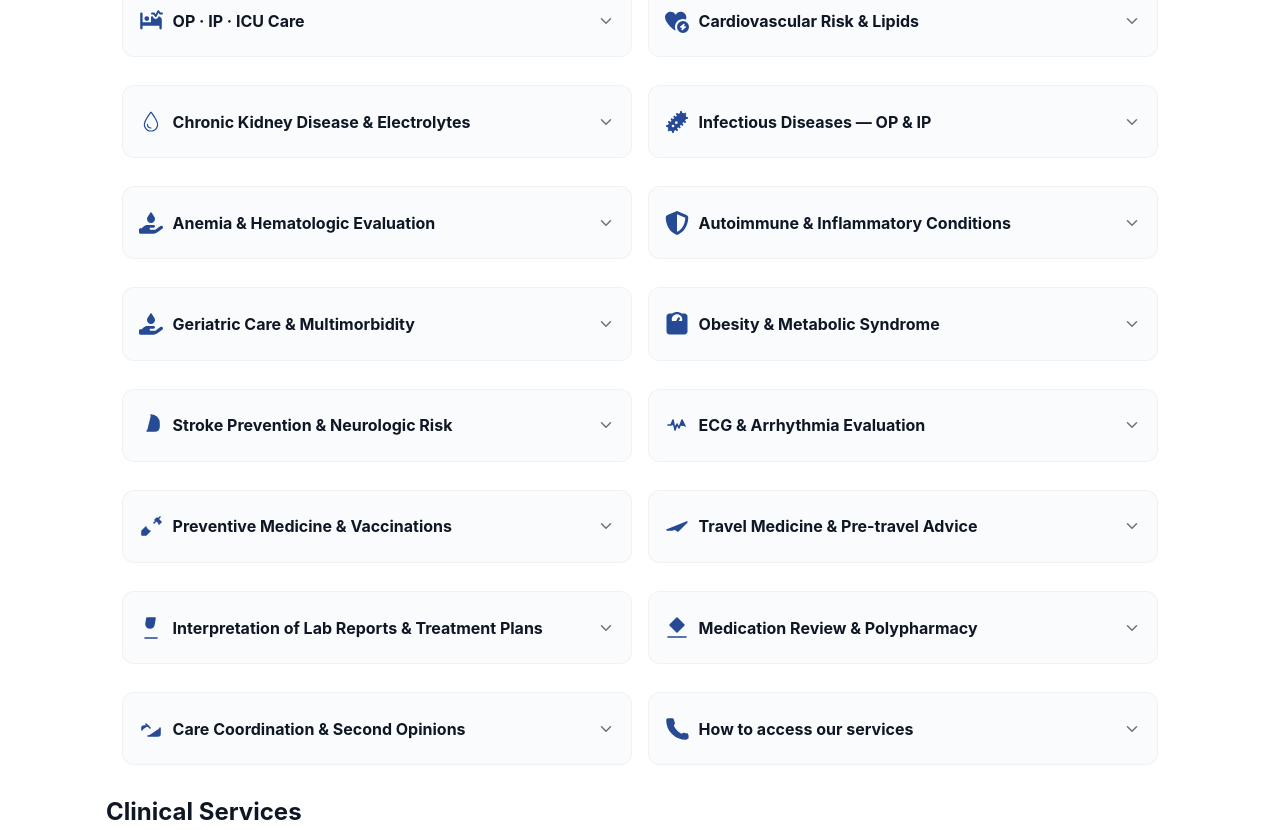
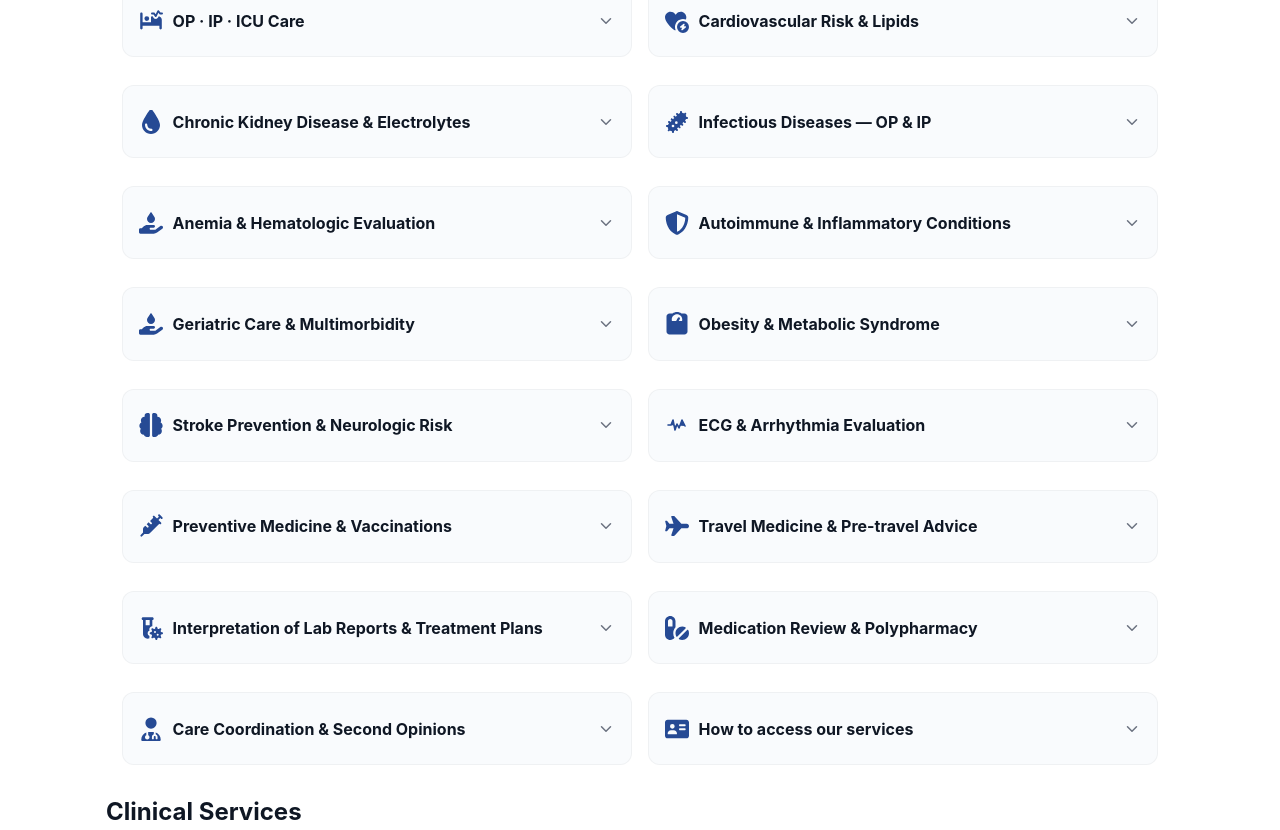
Before and after one commit to drrajarameshd/rr, a Jekyll site: the page services.html, which Jekyll copies as it is, in a window 1280 px wide. Shown: the part 1011-1841 px from the top of the page. Built offline with Jekyll 4.4.1, drawn with Linux system fonts in a browser that asks for light colours.

Commit message:
Update services.html

```diff
--- a/services.html
+++ b/services.html
@@ -269,7 +269,7 @@
     <summary class="rr-services__summary">
       <span class="rr-icon" aria-hidden="true">
         <!-- kidney icon -->
-       <svg xmlns="http://www.w3.org/2000/svg" viewBox="0 0 640 640"><!--!Font Awesome Free v7.0.1 by @fontawesome - https://fontawesome.com License - https://fontawesome.com/license/free Copyright 2025 Fonticons, Inc.--><path d="M320 544C231.6 544 160 472.4 160 384C160 367.6 166.2 343.8 178.5 314.2C190.5 285.3 207.1 253.7 225.3 222.8C261.3 161.4 301.9 104.7 320 80.1C338.1 104.7 378.7 161.4 414.7 222.8C432.9 253.8 449.5 285.3 461.5 314.2C473.8 343.8 480 367.6 480 384C480 472.4 408.4 544 320 544zM128 384C128 490 214 576 320 576C426 576 512 490 512 384C512 292.8 381.8 109.9 345.4 60.5C339.5 52.5 330.2 48 320.2 48L319.8 48C309.8 48 300.5 52.5 294.6 60.5C258.2 109.9 128 292.8 128 384zM240 384C240 375.2 232.8 368 224 368C215.2 368 208 375.2 208 384C208 445.9 258.1 496 320 496C328.8 496 336 488.8 336 480C336 471.2 328.8 464 320 464C275.8 464 240 428.2 240 384z"/></svg>
+       <svg xmlns="http://www.w3.org/2000/svg" viewBox="0 0 384 512"><!--!Font Awesome Free v7.0.1 by @fontawesome - https://fontawesome.com License - https://fontawesome.com/license/free Copyright 2025 Fonticons, Inc.--><path d="M192 512C86 512 0 426 0 320 0 228.8 130.2 45.9 166.6-3.5 172.5-11.5 181.8-16 191.8-16l.4 0c10 0 19.3 4.5 25.2 12.5 36.4 49.4 166.6 232.3 166.6 323.5 0 106-86 192-192 192zM112 312c0-13.3-10.7-24-24-24s-24 10.7-24 24c0 75.1 60.9 136 136 136 13.3 0 24-10.7 24-24s-10.7-24-24-24c-48.6 0-88-39.4-88-88z"/></svg>
       </span>
       Chronic Kidney Disease & Electrolytes
     </summary>
@@ -356,7 +356,7 @@
     <summary class="rr-services__summary">
       <span class="rr-icon" aria-hidden="true">
         <!-- brain / stroke prevention -->
-        <svg viewBox="0 0 24 24" width="20" height="20" fill="none" stroke="currentColor" stroke-width="1.6" stroke-linecap="round" stroke-linejoin="round"><path d="M12 2a8 8 0 0 1 8 8v4a4 4 0 0 1-4 4H8"/></svg>
+        <svg xmlns="http://www.w3.org/2000/svg" viewBox="0 0 512 512"><!--!Font Awesome Free v7.0.1 by @fontawesome - https://fontawesome.com License - https://fontawesome.com/license/free Copyright 2025 Fonticons, Inc.--><path d="M120 56c0-30.9 25.1-56 56-56l24 0c17.7 0 32 14.3 32 32l0 448c0 17.7-14.3 32-32 32l-32 0c-29.8 0-54.9-20.4-62-48-.7 0-1.3 0-2 0-44.2 0-80-35.8-80-80 0-18 6-34.6 16-48-19.4-14.6-32-37.8-32-64 0-30.9 17.6-57.8 43.2-71.1-7.1-12-11.2-26-11.2-40.9 0-44.2 35.8-80 80-80l0-24zm272 0l0 24c44.2 0 80 35.8 80 80 0 15-4.1 29-11.2 40.9 25.7 13.3 43.2 40.1 43.2 71.1 0 26.2-12.6 49.4-32 64 10 13.4 16 30 16 48 0 44.2-35.8 80-80 80-.7 0-1.3 0-2 0-7.1 27.6-32.2 48-62 48l-32 0c-17.7 0-32-14.3-32-32l0-448c0-17.7 14.3-32 32-32l24 0c30.9 0 56 25.1 56 56z"/></svg>
       </span>
       Stroke Prevention & Neurologic Risk
     </summary>
@@ -385,7 +385,7 @@
     <summary class="rr-services__summary">
       <span class="rr-icon" aria-hidden="true">
         <!-- syringe / vaccine -->
-        <svg viewBox="0 0 24 24" width="20" height="20" fill="none" stroke="currentColor" stroke-width="1.6" stroke-linecap="round" stroke-linejoin="round"><path d="M21 3l-6 6"/><path d="M7 13l-4 4v4h4l4-4"/><path d="M16 6l2-2 4 4-2 2"/></svg>
+        <svg xmlns="http://www.w3.org/2000/svg" viewBox="0 0 576 512"><!--!Font Awesome Free v7.0.1 by @fontawesome - https://fontawesome.com License - https://fontawesome.com/license/free Copyright 2025 Fonticons, Inc.--><path d="M497.5-17c-9.4-9.4-24.6-9.4-33.9 0s-9.4 24.6 0 33.9l15 15-46.1 46.1-63-63c-9.4-9.4-24.6-9.4-33.9 0s-9.4 24.6 0 33.9l7 7-78.1 78.1 41 41c9.4 9.4 9.4 24.6 0 33.9s-24.6 9.4-33.9 0l-41-41-46.1 46.1 41 41c9.4 9.4 9.4 24.6 0 33.9s-24.6 9.4-33.9 0l-41-41-37.7 37.7c-10.5 10.5-16.4 24.7-16.4 39.6l0 88.8-57 57c-9.4 9.4-9.4 24.6 0 33.9s24.6 9.4 33.9 0l57-57 88.8 0c14.9 0 29.1-5.9 39.6-16.4l229.7-229.7 7 7c9.4 9.4 24.6 9.4 33.9 0s9.4-24.6 0-33.9l-63-63 46.1-46.1 15 15c9.4 9.4 24.6 9.4 33.9 0s9.4-24.6 0-33.9l-64-64z"/></svg>
       </span>
       Preventive Medicine & Vaccinations
     </summary>
@@ -399,7 +399,7 @@
     <summary class="rr-services__summary">
       <span class="rr-icon" aria-hidden="true">
         <!-- plane / travel -->
-        <svg viewBox="0 0 24 24" width="20" height="20" fill="none" stroke="currentColor" stroke-width="1.6" stroke-linecap="round" stroke-linejoin="round"><path d="M2 16l20-8-9 9-3-2-3 1z"/></svg>
+        <svg xmlns="http://www.w3.org/2000/svg" viewBox="0 0 576 512"><!--!Font Awesome Free v7.0.1 by @fontawesome - https://fontawesome.com License - https://fontawesome.com/license/free Copyright 2025 Fonticons, Inc.--><path d="M520 200c30.9 0 56 25.1 56 56s-25.1 56-56 56l-127.3 0-159.2 173.6c-6.1 6.6-14.6 10.4-23.6 10.4l-43.7 0c-10.9 0-18.6-10.7-15.2-21.1l54.3-162.9-99.7 0-52.8 66c-3 3.8-7.6 6-12.5 6l-19.8 0c-10.4 0-18-9.8-15.5-19.9L32 256 5 147.9C2.4 137.8 10.1 128 20.5 128l19.8 0c4.9 0 9.5 2.2 12.5 6l52.8 66 99.7 0-54.3-162.9C147.6 26.7 155.3 16 166.2 16l43.7 0c9 0 17.5 3.8 23.6 10.4L392.7 200 520 200z"/></svg>
       </span>
       Travel Medicine & Pre-travel Advice
     </summary>
@@ -413,7 +413,7 @@
     <summary class="rr-services__summary">
       <span class="rr-icon" aria-hidden="true">
         <!-- test tube / lab -->
-        <svg viewBox="0 0 24 24" width="20" height="20" fill="none" stroke="currentColor" stroke-width="1.6" stroke-linecap="round" stroke-linejoin="round"><path d="M8 2h8l-1 6a4 4 0 0 1-8 0L8 2z"/><path d="M6 22h12"/></svg>
+        <svg xmlns="http://www.w3.org/2000/svg" viewBox="0 0 576 512"><!--!Font Awesome Free v7.0.1 by @fontawesome - https://fontawesome.com License - https://fontawesome.com/license/free Copyright 2025 Fonticons, Inc.--><path d="M64 32C64 14.3 78.3 0 96 0L320 0c17.7 0 32 14.3 32 32s-14.3 32-32 32l0 151.7c-18.5 0-37 7-51.1 21.1-21.6 21.6-26.6 53.6-15 79.9-26.9 10.4-45.9 36.6-45.9 67.1s19 56.7 45.9 67.1c-7.3 16.5-8 35.2-2.3 52.2-13.4 5.7-28.2 8.8-43.6 8.8-61.9 0-112-50.1-112-112L96 64C78.3 64 64 49.7 64 32zm96 32l0 128 96 0 0-128-96 0zM280 408c-13.3 0-24-10.7-24-24s10.7-24 24-24c28.8 0 43.2-34.8 22.9-55.2-9.4-9.4-9.4-24.6 0-33.9s24.6-9.4 33.9 0c20.4 20.4 55.2 5.9 55.2-22.9 0-13.3 10.7-24 24-24s24 10.7 24 24c0 28.8 34.8 43.2 55.2 22.9 9.4-9.4 24.6-9.4 33.9 0s9.4 24.6 0 33.9c-20.4 20.4-5.9 55.2 22.9 55.2 13.3 0 24 10.7 24 24s-10.7 24-24 24c-28.8 0-43.2 34.8-22.9 55.2 9.4 9.4 9.4 24.6 0 33.9s-24.6 9.4-33.9 0c-20.4-20.4-55.2-5.9-55.2 22.9 0 13.3-10.7 24-24 24s-24-10.7-24-24c0-28.8-34.8-43.2-55.2-22.9-9.4 9.4-24.6 9.4-33.9 0s-9.4-24.6 0-33.9c20.4-20.4 5.9-55.2-22.9-55.2zm104-32a24 24 0 1 0 0-48 24 24 0 1 0 0 48zm88 40a24 24 0 1 0 -48 0 24 24 0 1 0 48 0z"/></svg>
       </span>
       Interpretation of Lab Reports & Treatment Plans
     </summary>
@@ -428,7 +428,7 @@
     <summary class="rr-services__summary">
       <span class="rr-icon" aria-hidden="true">
         <!-- pills / meds -->
-        <svg viewBox="0 0 24 24" width="20" height="20" fill="none" stroke="currentColor" stroke-width="1.6" stroke-linecap="round" stroke-linejoin="round"><path d="M12 2l7 7-7 7-7-7 7-7z"/><path d="M3 21h18"/></svg>
+        <svg xmlns="http://www.w3.org/2000/svg" viewBox="0 0 512 512"><!--!Font Awesome Free v7.0.1 by @fontawesome - https://fontawesome.com License - https://fontawesome.com/license/free Copyright 2025 Fonticons, Inc.--><path d="M64 112c0-26.5 21.5-48 48-48s48 21.5 48 48l0 112-96 0 0-112zM176 368c0-48.7 18.1-93.2 48-127l0-129C224 50.1 173.9 0 112 0S0 50.1 0 112L0 400c0 61.9 50.1 112 112 112 37.3 0 70.3-18.2 90.7-46.3-17-28.6-26.7-62-26.7-97.7zm64.7 67.4c4.6 8.7 16.3 9.7 23.3 2.7L438.1 264c7-7 6-18.7-2.7-23.3-20.1-10.7-43-16.7-67.4-16.7-79.5 0-144 64.5-144 144 0 24.3 6 47.3 16.7 67.4zM297.9 472c-7 7-6 18.7 2.7 23.3 20.1 10.7 43 16.7 67.4 16.7 79.5 0 144-64.5 144-144 0-24.3-6-47.3-16.7-67.4-4.6-8.7-16.3-9.7-23.3-2.7L297.9 472z"/></svg>
       </span>
       Medication Review & Polypharmacy
     </summary>
@@ -442,7 +442,7 @@
     <summary class="rr-services__summary">
       <span class="rr-icon" aria-hidden="true">
         <!-- handshake / coordination -->
-        <svg viewBox="0 0 24 24" width="20" height="20" fill="none" stroke="currentColor" stroke-width="1.6" stroke-linecap="round" stroke-linejoin="round"><path d="M21 11v6a2 2 0 0 1-2 2H9"/><path d="M3 13v-2a2 2 0 0 1 2-2h4"/><path d="M7 7l4 4"/></svg>
+        <svg xmlns="http://www.w3.org/2000/svg" viewBox="0 0 448 512"><!--!Font Awesome Free v7.0.1 by @fontawesome - https://fontawesome.com License - https://fontawesome.com/license/free Copyright 2025 Fonticons, Inc.--><path d="M224 8a120 120 0 1 0 0 240 120 120 0 1 0 0-240zm60 312.8c-5.4-.5-11-.8-16.6-.8l-86.9 0c-5.6 0-11.1 .3-16.6 .8l0 67.5c16.5 7.6 28 24.3 28 43.6 0 26.5-21.5 48-48 48s-48-21.5-48-48c0-19.4 11.5-36.1 28-43.6l0-58.4C61 353 16 413.6 16 484.6 16 499.7 28.3 512 43.4 512l361.1 0c15.1 0 27.4-12.3 27.4-27.4 0-71-45-131.5-108-154.6l0 37.4c23.3 8.2 40 30.5 40 56.6l0 32c0 11-9 20-20 20s-20-9-20-20l0-32c0-11-9-20-20-20s-20 9-20 20l0 32c0 11-9 20-20 20s-20-9-20-20l0-32c0-26.1 16.7-48.3 40-56.6l0-46.6z"/></svg>
       </span>
       Care Coordination & Second Opinions
     </summary>
@@ -457,15 +457,15 @@
     <summary class="rr-services__summary">
       <span class="rr-icon" aria-hidden="true">
         <!-- info / phone -->
-        <svg viewBox="0 0 24 24" width="20" height="20" fill="none" stroke="currentColor" stroke-width="1.6" stroke-linecap="round" stroke-linejoin="round"><path d="M22 16.92V21a1 1 0 0 1-1 1C10.4 22 2 13.6 2 3a1 1 0 0 1 1-1h4.09a1 1 0 0 1 1 .75c.24 1.07.56 2.12.95 3.14a1 1 0 0 1-.24 1.02L7.91 8.91c1.8 3.74 5.2 7.14 8.94 8.94l1.01-1.01a1 1 0 0 1 1.02-.24c1.02.39 2.07.71 3.14.95a1 1 0 0 1 .75 1V21z"/></svg>
+       <svg xmlns="http://www.w3.org/2000/svg" viewBox="0 0 576 512"><!--!Font Awesome Free v7.0.1 by @fontawesome - https://fontawesome.com License - https://fontawesome.com/license/free Copyright 2025 Fonticons, Inc.--><path d="M64 32C28.7 32 0 60.7 0 96L0 416c0 35.3 28.7 64 64 64l448 0c35.3 0 64-28.7 64-64l0-320c0-35.3-28.7-64-64-64L64 32zm80 256l64 0c44.2 0 80 35.8 80 80 0 8.8-7.2 16-16 16L80 384c-8.8 0-16-7.2-16-16 0-44.2 35.8-80 80-80zm-24-96a56 56 0 1 1 112 0 56 56 0 1 1 -112 0zm240-48l112 0c13.3 0 24 10.7 24 24s-10.7 24-24 24l-112 0c-13.3 0-24-10.7-24-24s10.7-24 24-24zm0 96l112 0c13.3 0 24 10.7 24 24s-10.7 24-24 24l-112 0c-13.3 0-24-10.7-24-24s10.7-24 24-24z"/></svg>
       </span>
       How to access our services
     </summary>
     <div class="rr-services__body">
       <p><strong>Walk-in / OP:</strong> Routine consultations by appointment. <strong>IP / ICU:</strong> we provide inpatient consults—call the hospital for urgent transfers. <strong>Remote review:</strong> secure report upload for written management recommendations.</p>
       <div style="display:flex;gap:.6rem;margin-top:.6rem;flex-wrap:wrap;">
-        <a class="btn" href="/book">Book Appointment</a>
-        <a class="btn" href="/upload-lab">Upload Lab Report</a>
+        <a class="btn" href="/contact">Book Appointment</a>
+        <a class="btn"  href="https://wa.me/917989676770" target="_blank" rel="noopener">Upload Lab Report</a>
         <a class="btn" href="tel:+917989676770">Call Clinic</a>
       </div>
     </div>
```
